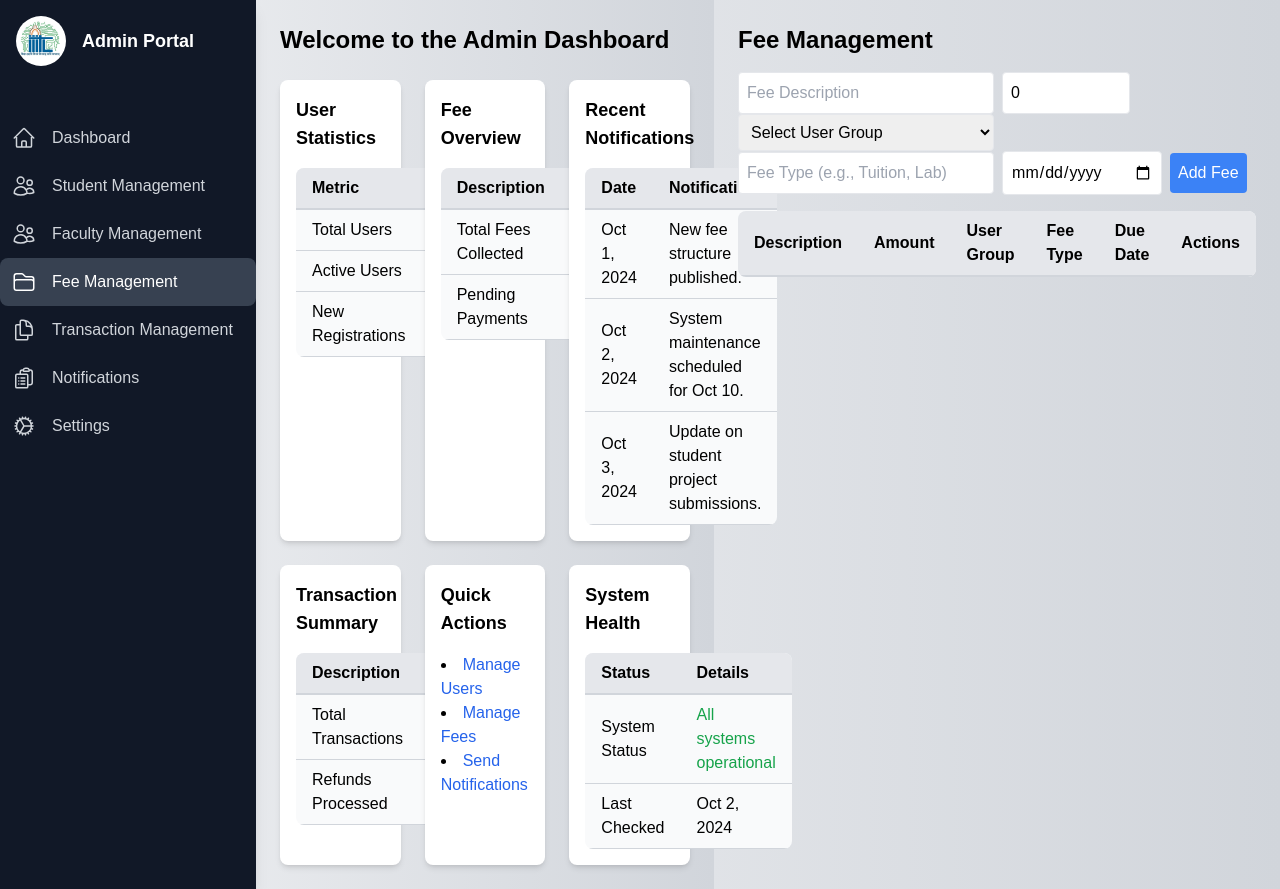
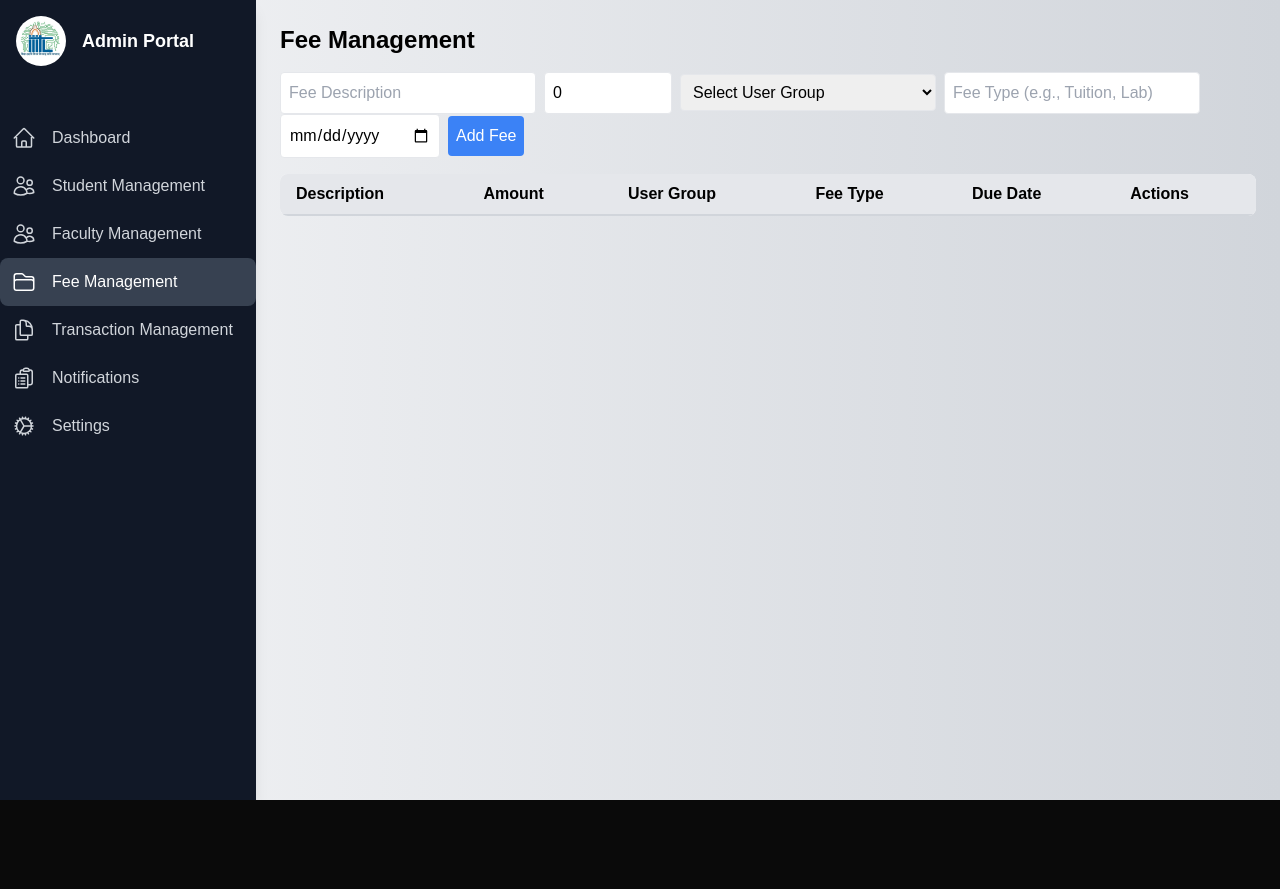
Before and after one commit to RiaMalvi/7thsem, a Next.js app: page /adminDashboard/feeManagement in a window 1280 px wide. After the commit the page ends 800 px from the top, so only its background shows below. Built offline with nearby package versions, Linux system fonts and the light colour scheme.

Commit message:
fix: fee management page fix

```diff
--- a/src/app/adminDashboard/feeManagement/page.tsx
+++ b/src/app/adminDashboard/feeManagement/page.tsx
@@ -1,9 +1,7 @@
 "use client"; // Add this line to mark the component as a Client Component
 
 import React, { useState } from "react";
-import Image from "next/image";
-import { adminNavigation } from "@/app/data/adminDashboard";
-import AdminDashboard from "../page";
+import AdminSidebar from "@/app/components/adminDashboard/sidebar";
 
 type Fee = {
   id: number;
@@ -55,7 +53,7 @@ const FeeManagement = () => {
 
   return (
     <div className="flex min-h-screen bg-gradient-to-r from-gray-100 to-gray-300">
-      <AdminDashboard />
+      <AdminSidebar />
 
       {/* Main Content */}
       <div className="flex-1 p-6 text-black">
```
